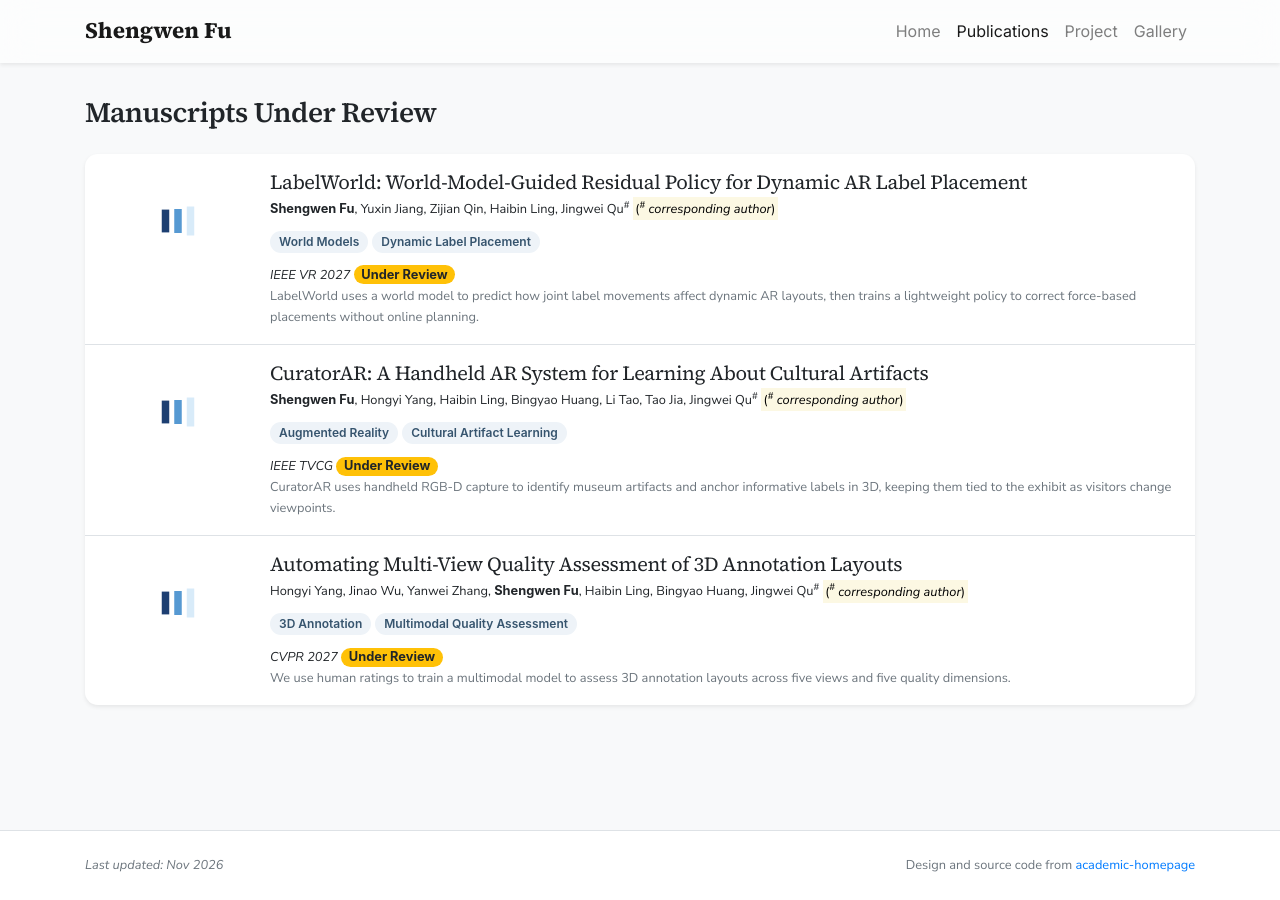
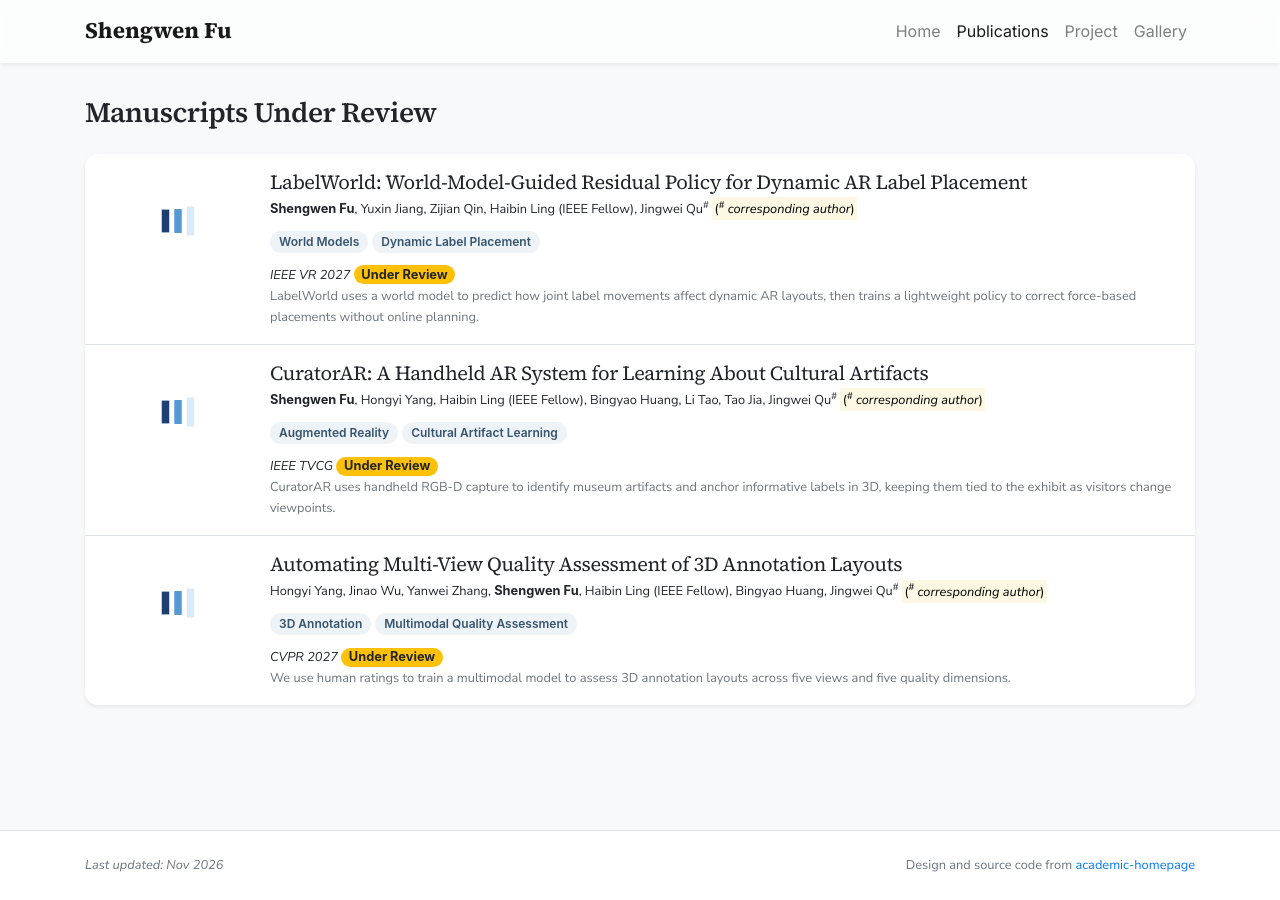
Before and after one commit to Anarkenker/Anarkenker.github.io, a Jekyll site: the page built from publications.html, in a window 1280 px wide. Built offline with Jekyll 4.4.1, drawn with Linux system fonts in a browser that asks for light colours; nearby versions of some CDN libraries; some web fonts are replaced; a style sheet for code colours, icons or effects is not loaded.

Commit message:
Show IEEE Fellow after Haibin Ling

```diff
--- a/_data/authors.yml
+++ b/_data/authors.yml
@@ -1,2 +1,4 @@
 "Shengwen Fu":
   bold: true
+"Haibin Ling":
+  name: "Haibin Ling (IEEE Fellow)"
```
